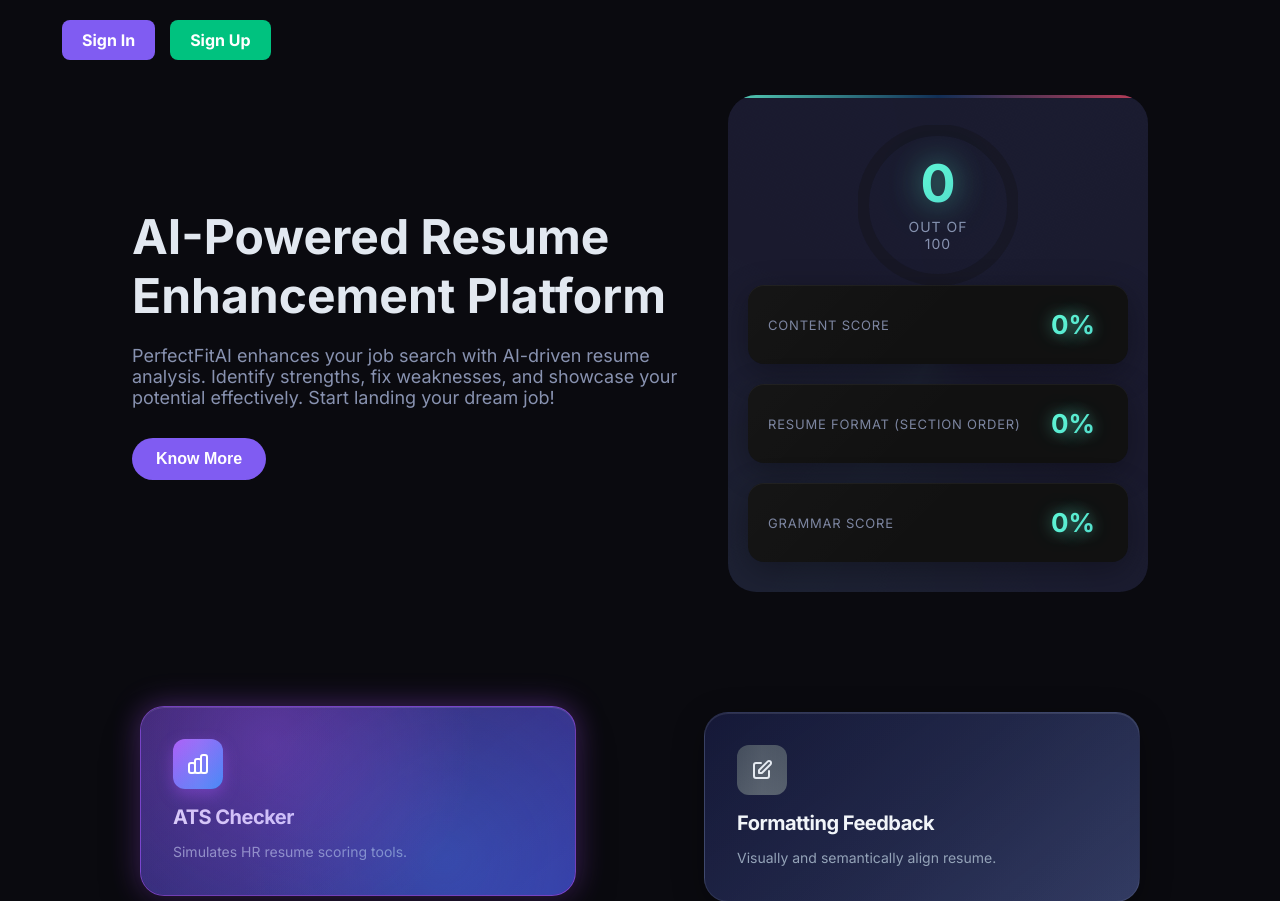
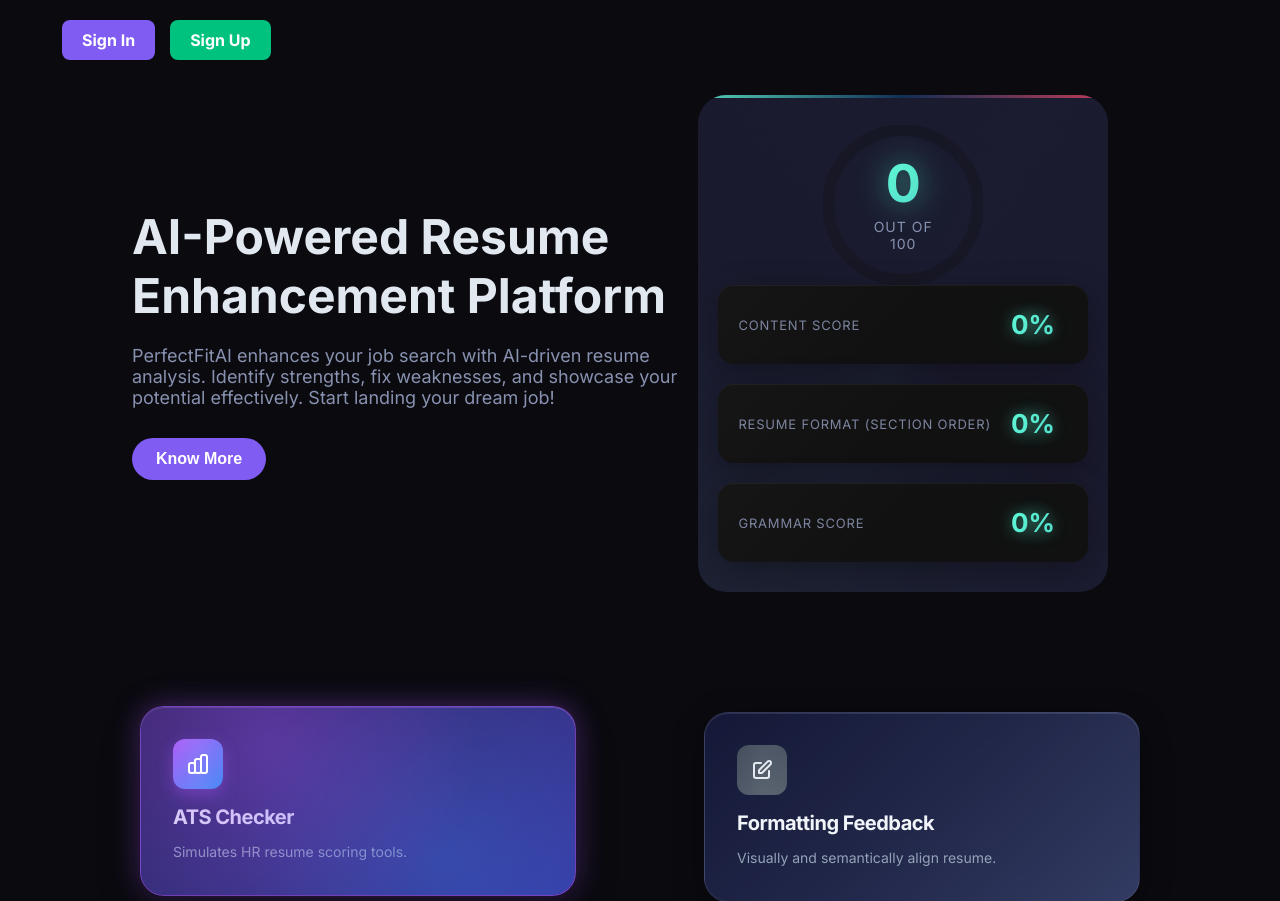
Before and after one commit to upendrajamana/PerfectFitAI, a Flask app: page / in a window 1280 px wide. Shown: the part 124-1025 px from the top of the page. Run offline with Flask 3, Linux system fonts and the light colour scheme.

Commit message:
Update index.html

```diff
--- a/templates/index.html
+++ b/templates/index.html
@@ -295,7 +295,13 @@ html, body {
         z-index: 1;
       }
 
-
+    /* On larger screens, push it slightly to the right */
+            @media (min-width: 1024px) {
+              .score-card {
+                margin-left: auto;
+                margin-right: 40px;
+              }
+            }
 
         .score-card::before {
             content: '';
```
